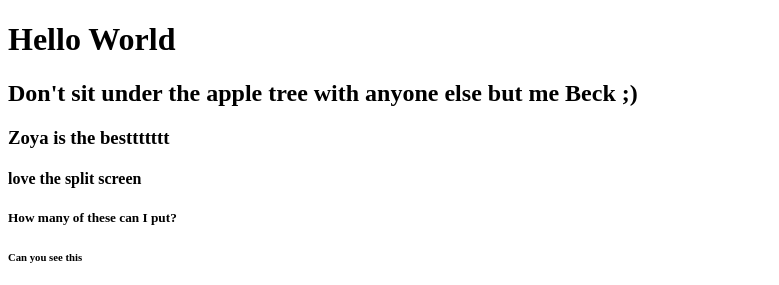
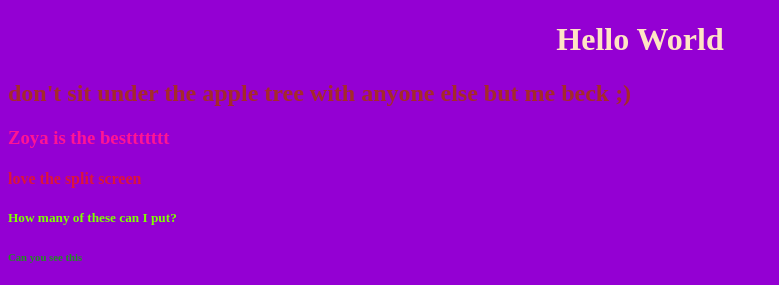
Before and after one commit to lieselhs/liesel-personal-website, a plain HTML site: page index.html in a window 1280 px wide. Shown: the top 285 px of the page, without its empty margins (0-779 px from the left). Drawn offline with Linux system fonts and the light colour scheme.

Commit message:
Last commit

```diff
--- a/index.html
+++ b/index.html
@@ -5,6 +5,34 @@
     <meta name="viewport" content="width=device-width, initial-scale=1.0">
     <title>Document</title>
 </head>
+<style>
+    body {
+        background-color: darkviolet;
+    }
+    h1 {
+        color: bisque;
+        text-align: center;
+    }
+    h2 {
+        color: brown;
+        font-size: x-large;
+        text-decoration: wavy;
+        text-transform: lowercase;
+    }
+    h3 {
+        color: deeppink;
+        text-shadow: 0cap;
+    }
+    h4 {
+        color: crimson;
+    }
+    h5 {
+        color: chartreuse;
+    }
+    h6 {
+        color: forestgreen;
+    }
+</style>
 <body>
 <h1>Hello World</h1>
 <h2>Don't sit under the apple tree with anyone else but me Beck ;)</h2>
@@ -13,7 +41,5 @@
 <h5>How many of these can I put?</h5>
 <h6>Can you see this</h6>
 <img class="mini" src="https://i.pinimg.com/736x/ac/72/54/ac7254b0c436590c9c252ec3e303ba26.jpg"
-
-</body>
 </body>
 </html>
```
